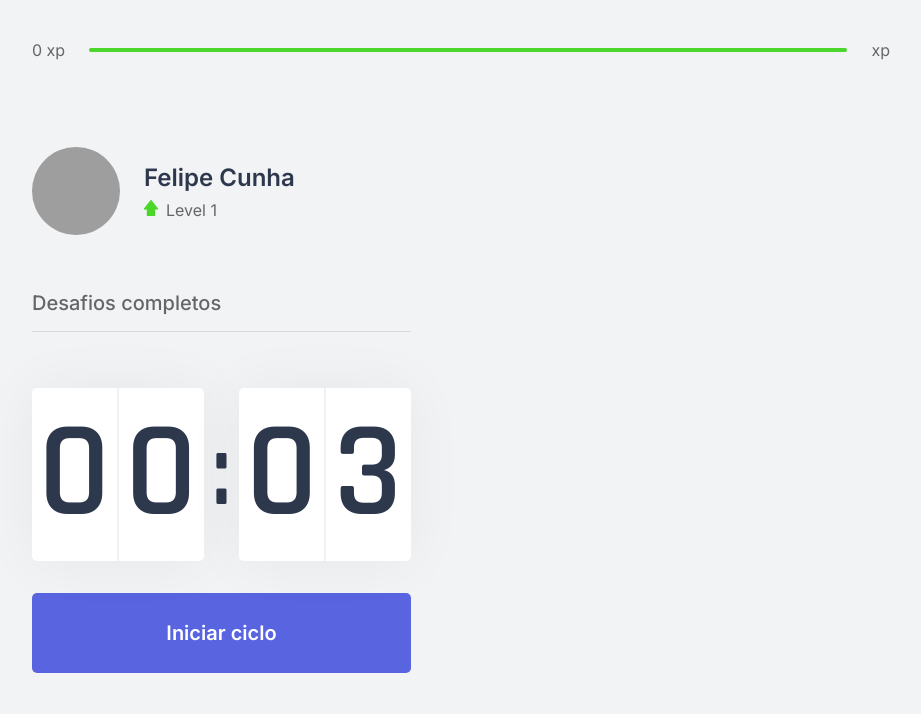
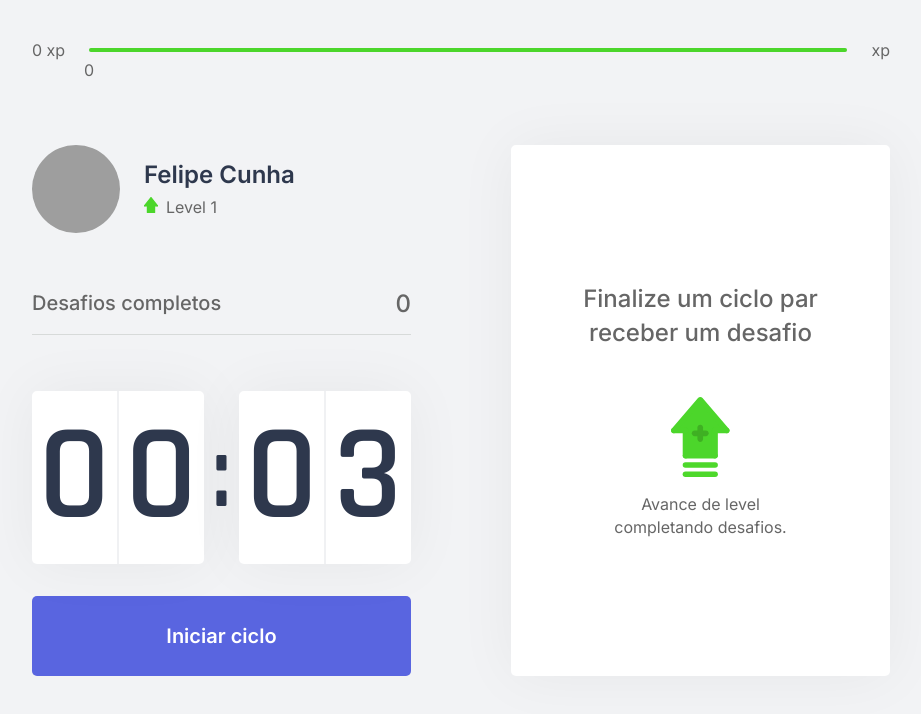
Before and after one commit to felipescunha/nlw4-nextjs, a Next.js app: page / in a window 1280 px wide. Shown: the top 714 px of the page, without its empty margins (179-1100 px from the left). Built offline with nearby package versions, Linux system fonts and the light colour scheme; grey boxes are pictures that could not be loaded.

Commit message:
adicionado context na aplicação

```diff
--- a/src/pages/_app.tsx
+++ b/src/pages/_app.tsx
@@ -1,7 +1,14 @@
 import '../styles/global.css';
 
+import { ChallengesProvider } from '../contexts/ChallengesContext';
+
 function MyApp({ Component, pageProps }) {
-  return <Component {...pageProps} />
+
+  return (
+    <ChallengesProvider>
+      <Component {...pageProps} />
+    </ChallengesProvider>
+  )
 }
 
 export default MyApp
--- a/src/pages/index.tsx
+++ b/src/pages/index.tsx
@@ -1,9 +1,10 @@
+import Head from 'next/head';
+
 import { CompletedChallenges } from '../components/CompletedChallenges';
 import { Countdown } from '../components/Countdowm';
 import { ExperienceBar } from "../components/ExperienceBar";
 import { Profile } from "../components/Profile";
-
-import Head from 'next/head';
+import { ChallengeBox } from '../components/ChallengeBox';
 
 import styles from '../styles/pages/Home.module.css';
 
@@ -25,7 +26,7 @@ export default function Home() {
           <Countdown />
         </div>
         <div>
-
+          <ChallengeBox />
         </div>
       </section>
     </div>
```
